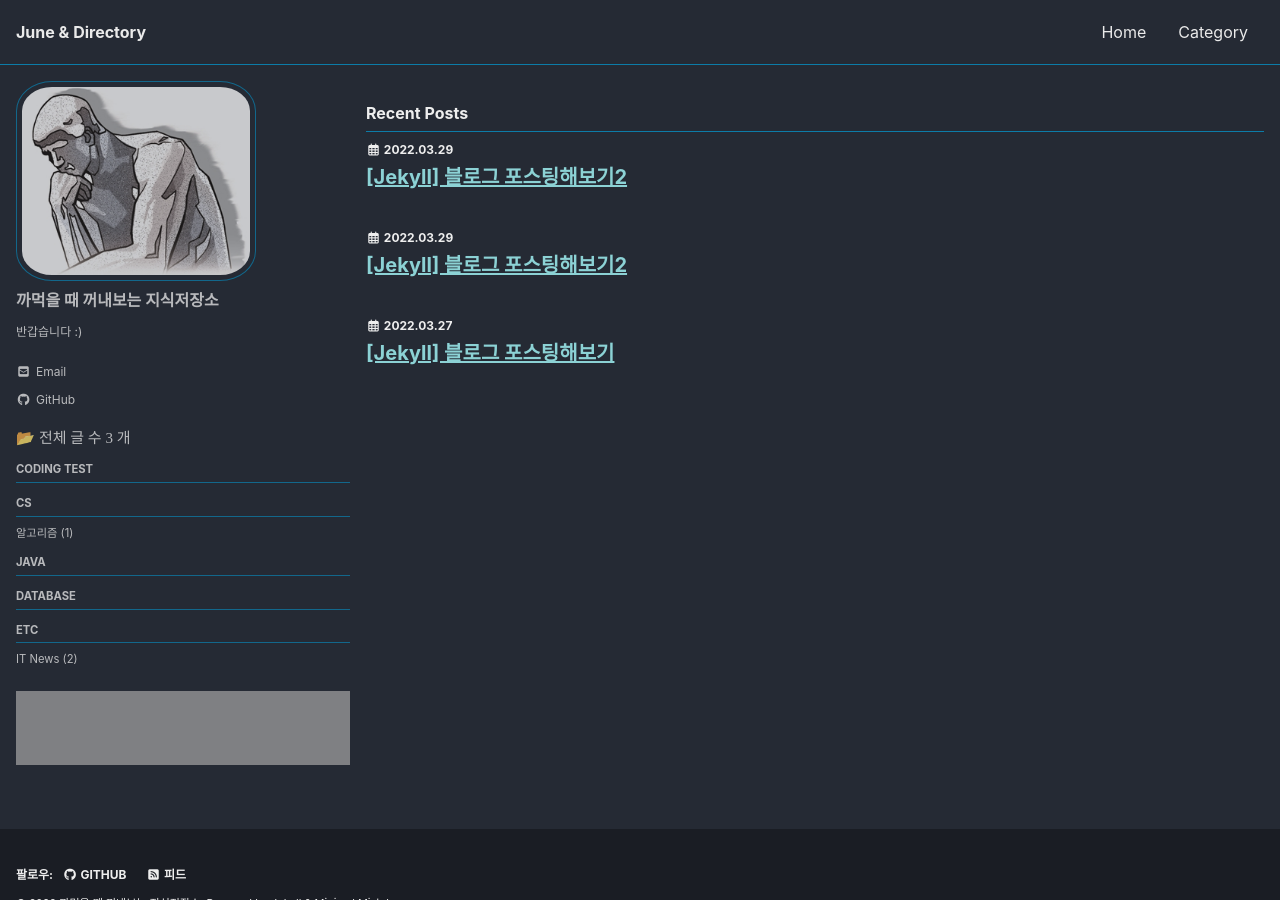
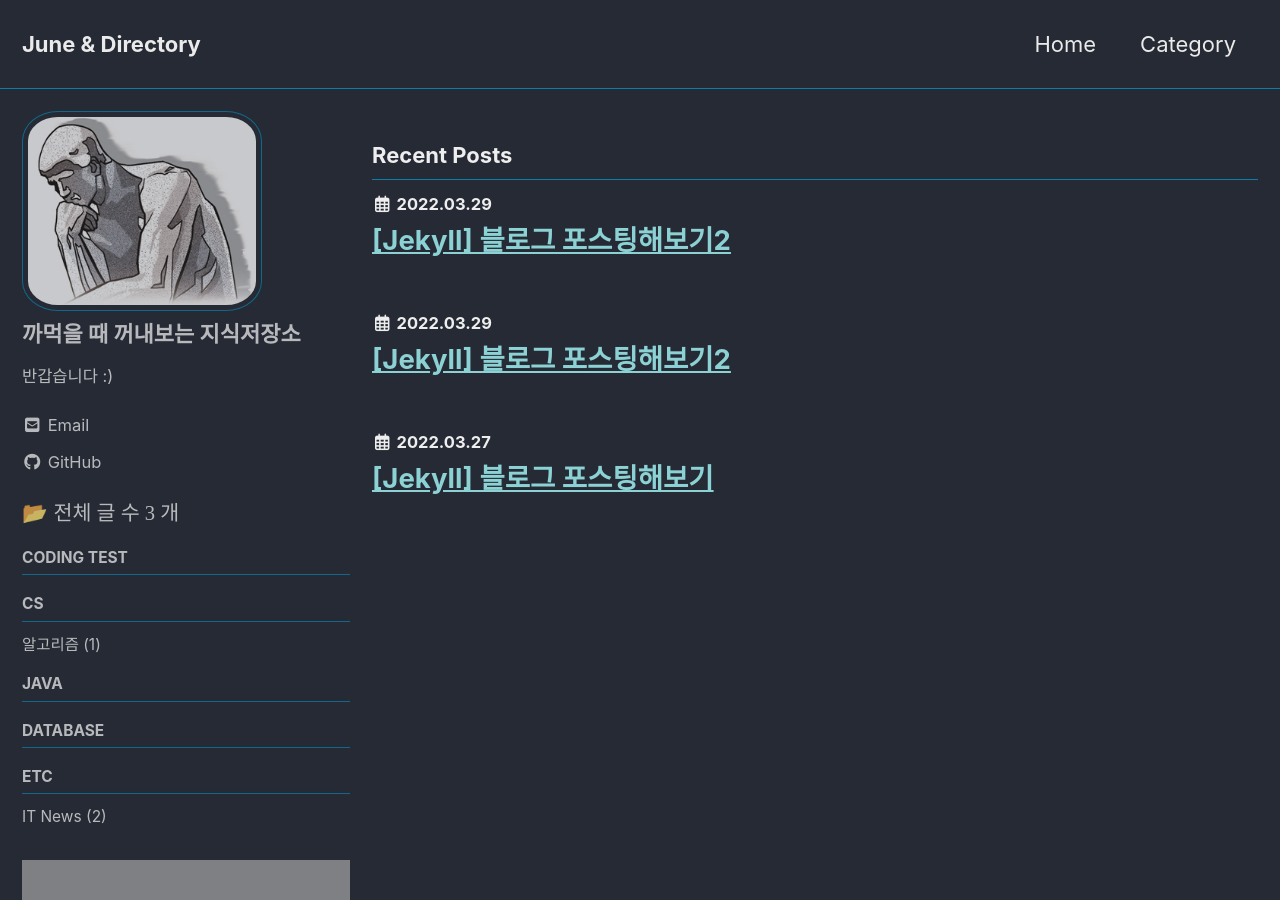
Before and after one commit to hi-june/hi-june.github.io, a Jekyll site: the page built from index.html, in a window 1280 px wide and 900 px high. Built offline with Jekyll 4.4.1, drawn with Linux system fonts in a browser that asks for light colours; cached includes are drawn as plain includes; nearby versions of some CDN libraries; some web fonts are replaced; the list of posts is cut into pages by our own code; grey boxes are pictures that could not be loaded.

Commit message:
폰트 사이즈 조절

```diff
--- a/_sass/minimal-mistakes/_reset.scss
+++ b/_sass/minimal-mistakes/_reset.scss
@@ -8,18 +8,18 @@ html {
   /* apply a natural box layout model to all elements */
   box-sizing: border-box;
   background-color: $background-color;
-  font-size: 14px;
+  font-size: 16px;
 
   @include breakpoint($medium) {
-    font-size: 16px;
+    font-size: 18px;
   }
 
   @include breakpoint($large) {
-    font-size: 16px;
+    font-size: 20px;
   }
 
   @include breakpoint($x-large) {
-    font-size: 16px;
+    font-size: 22px;
   }
 
   -webkit-text-size-adjust: 100%;
```
